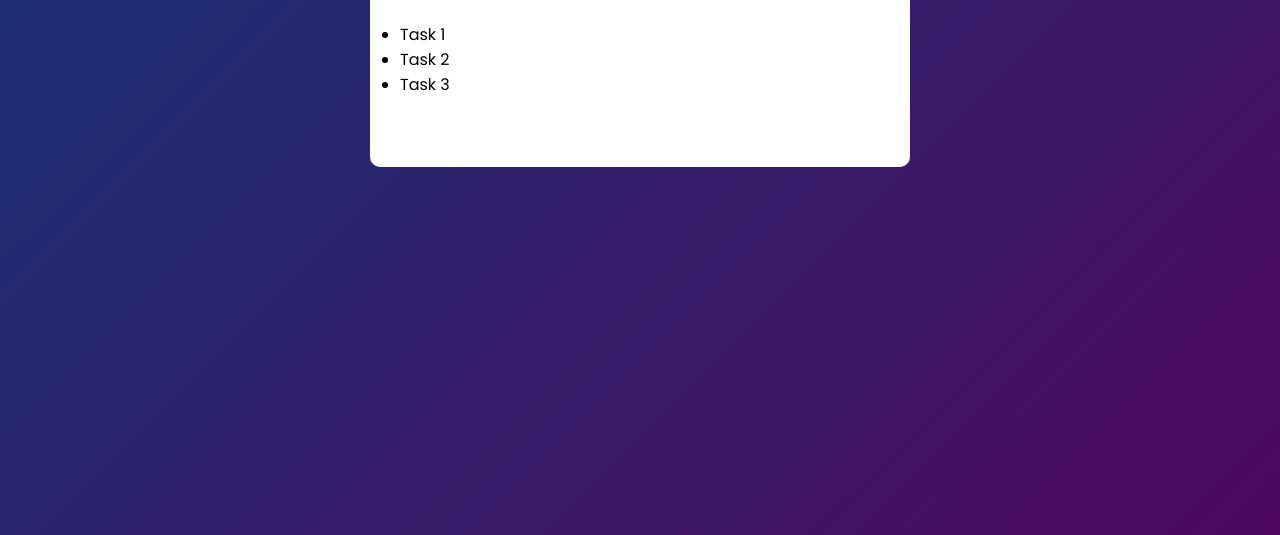
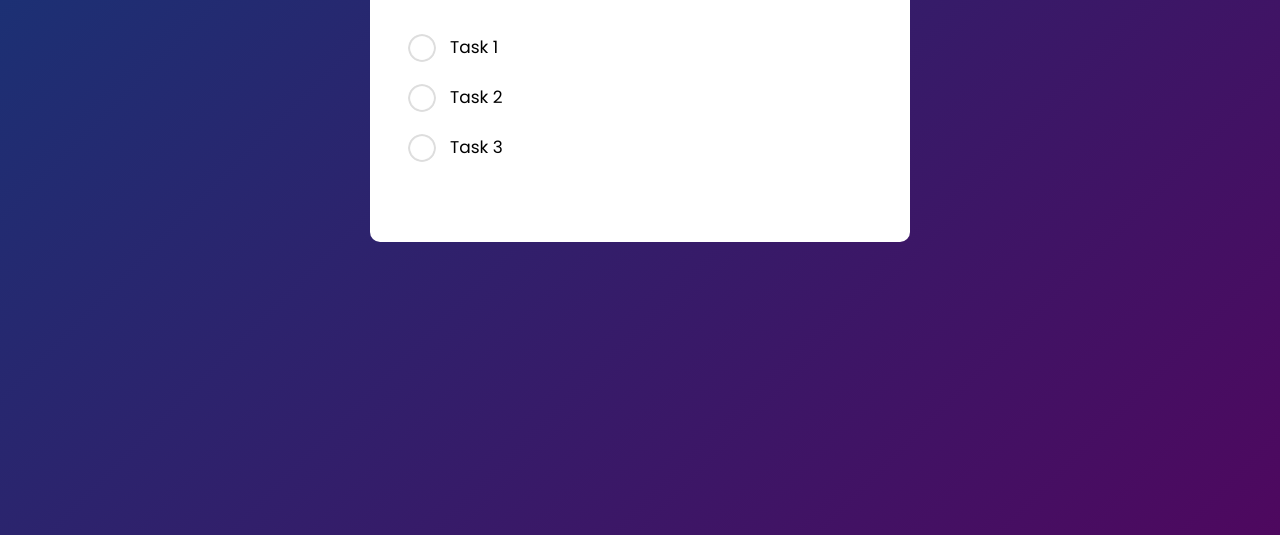
Before and after one commit to hellokristinafaye/ToDoListApp, a plain HTML site: page index.html in a window 1280 px wide. Shown: the part 265-800 px from the top of the page. Drawn offline with Linux system fonts and the light colour scheme.

Commit message:
task list items styled

```diff
--- a/style.css
+++ b/style.css
@@ -54,3 +54,24 @@ button {
     cursor: pointer;
     border-radius: 40px;
 }
+
+ul li {
+    list-style: none;
+    font-size: 17px;
+    padding: 12px 8px 12px 50px;
+    user-select: none;
+    cursor: pointer;
+    position: relative;
+}
+ul li::before {
+    content: '';
+    position: absolute;
+    height: 28px;
+    width: 28px;
+    border-radius: 50%;
+    background-image: url(images/unchecked.png);
+    background-size: cover;
+    background-position: center;
+    top: 12px;
+    left: 8px;
+}
```
